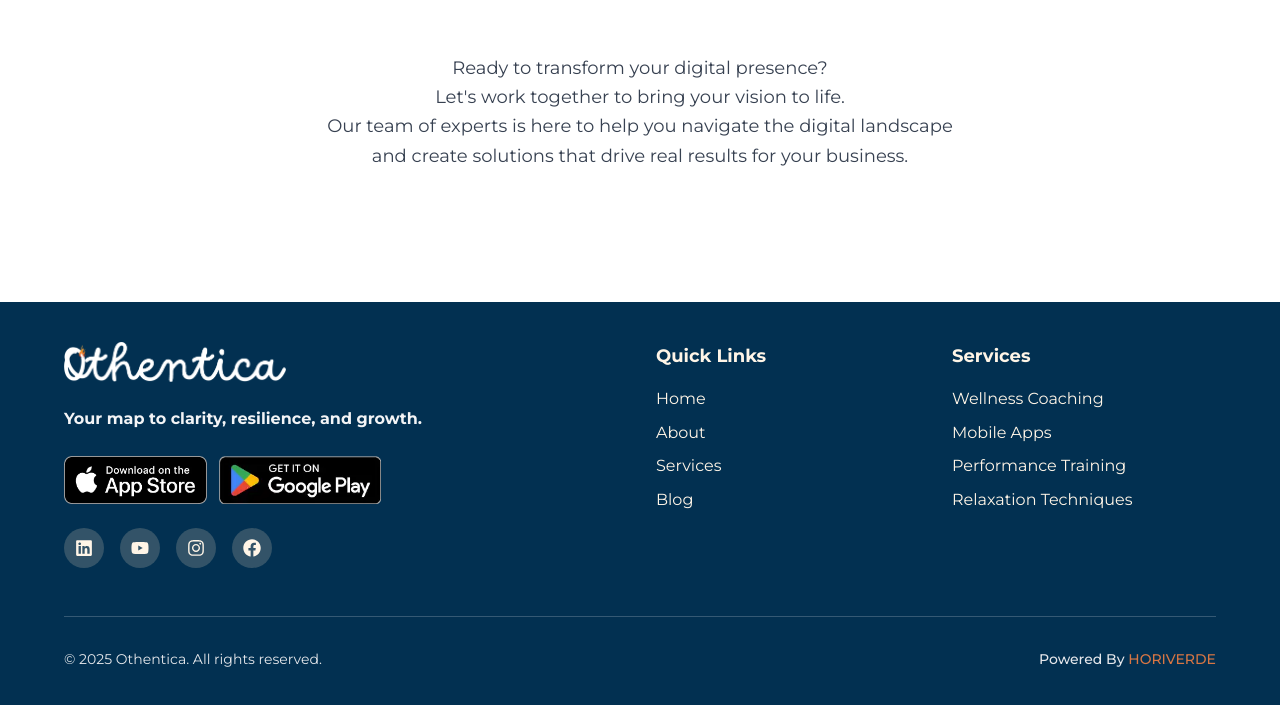
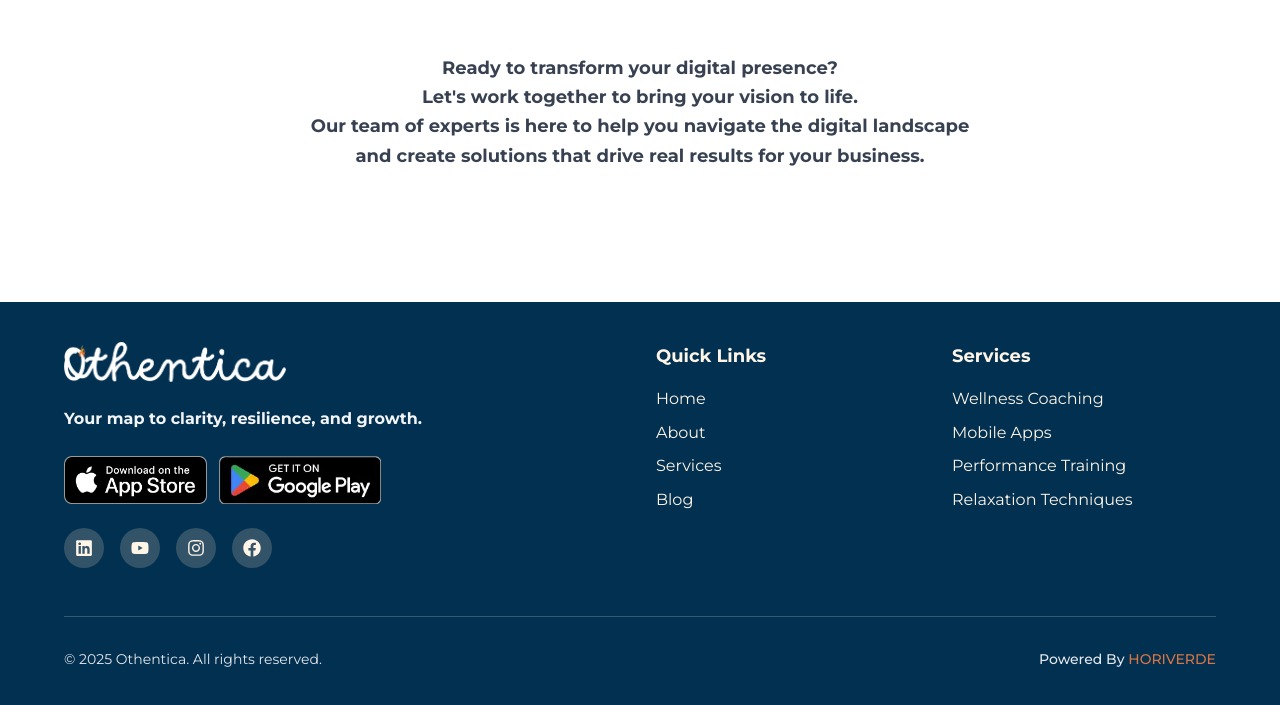
Before and after one commit to elieas91/Othentica, a React (Vite) app: page /about in a window 1280 px wide. Shown: the part 6115-6820 px from the top of the page. Built offline with nearby package versions, Linux system fonts and the light colour scheme.

Commit message:
Made the bottom CTA text in the About page bold

```diff
--- a/src/pages/About.jsx
+++ b/src/pages/About.jsx
@@ -176,7 +176,7 @@ const About = () => {
 
       {/* Call to Action Section */}
       <div className="w-full px-4 text-center py-20">
-        <div className="h-[25vh] justify-center items-center p-8 mx-4">
+        <div className="h-[25vh] justify-center items-center p-8 mx-4 font-bold">
           <p className="text-lg text-gray-700 leading-relaxed">
             Ready to transform your digital presence?
           </p>
```
